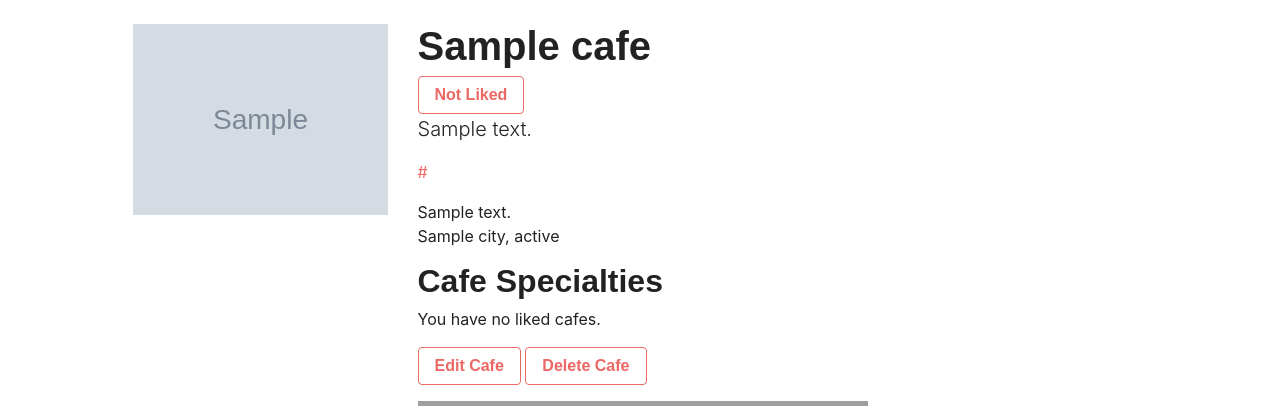
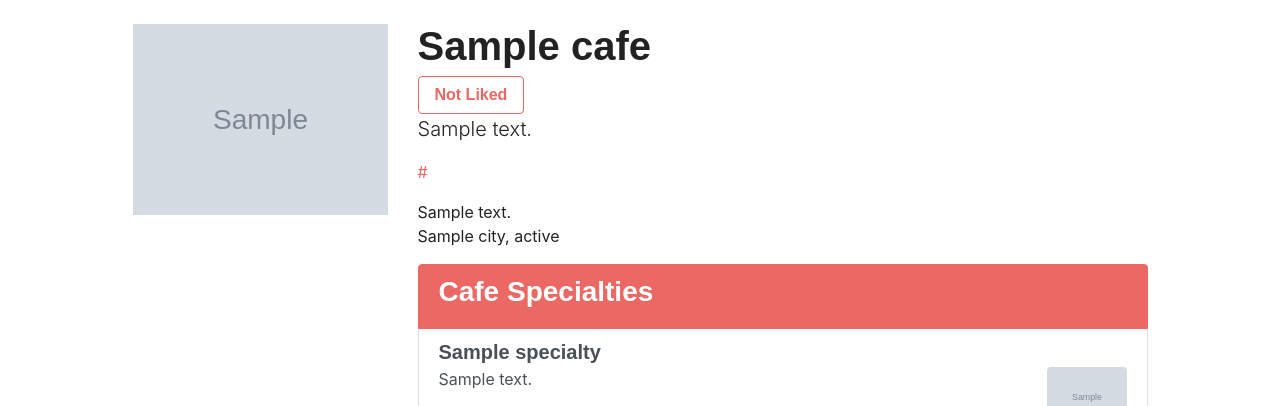
Before and after one commit to veronicani/flask-cafe, a Flask app: page /cafes/1 in a window 1280 px wide. Shown: the part 59-465 px from the top of the page. Run offline with Flask 3, Linux system fonts and the light colour scheme; tables that the repository leaves empty hold one stand-in row (values such as "Sample post"); grey boxes marked "Sample" are stand-in pictures; some web fonts are replaced; grey boxes are pictures that could not be loaded.

Commit message:
added cafe specialties list

```diff
--- a/templates/cafe/detail.html
+++ b/templates/cafe/detail.html
@@ -15,11 +15,9 @@
     <h1>{{ cafe.name }}</h1>
 
     {% if cafe not in g.user.liked_cafes %}
-    <a data-cafe-id="{{ cafe.id }}"
-    class="toggle-like-btn btn btn-outline-primary" href="FOR-AJAX">Not Liked</a>
+    <a data-cafe-id="{{ cafe.id }}" class="toggle-like-btn btn btn-outline-primary" href="FOR-AJAX">Not Liked</a>
     {% else %}
-    <a data-cafe-id="{{ cafe.id }}"
-    class="toggle-like-btn btn btn-outline-primary" href="FOR-AJAX">Liked</a>
+    <a data-cafe-id="{{ cafe.id }}" class="toggle-like-btn btn btn-outline-primary" href="FOR-AJAX">Liked</a>
     {% endif %}
 
     <p class="lead">{{ cafe.description }}</p>
@@ -31,22 +29,32 @@
       {{ cafe.get_city_state() }}<br>
     </p>
 
-    <h2>Cafe Specialties</h2>
-    <!-- TODO: Implement specialties -->
-    {% if g.user.liked_cafes %}
-      <ul id="user-liked-cafes" class="list-group mb-2">
-        {% for cafe in g.user.liked_cafes %}
 
-          <li class="list-group-item d-flex justify-content-between align-items-center">
-            <a href="{{ url_for('cafe_detail', cafe_id=cafe.id) }}">
-              {{ cafe.name }}</a>
-            <a data-cafe-id="{{ cafe.id }}"
-            class="toggle-like-btn btn btn-outline-primary" href="FOR-AJAX">Liked</a>
-          </li>
-          {% endfor %}
-      </ul>
-    {% else %}
-      <p>You have no liked cafes.</p>
+
+    {% if cafe.specialties %}
+    <ul id="cafe-specialties" class="list-group mb-2">
+      <li class="list-group-item list-group-item-action active">
+        <h3>Cafe Specialties</h2>
+      </li>
+
+      {% for s in cafe.specialties %}
+      <li class="list-group-item list-group-item-action flex-column align-items-start">
+        <div class="d-flex w-100 justify-content-between">
+          <h5 class="mb-1">{{ s.name }}</h5>
+        </div>
+        <div class="d-flex w-100 justify-content-between">
+          <p class="mb-1">{{ s.description }}</p>
+
+          {% if s.image_url %}
+          <img class="rounded float-end" style="width: 5em"
+          src="{{ s.image_url }}" alt="{{ s.name }}">
+          {% endif %}
+
+        </div>
+      </li>
+      {% endfor %}
+
+    </ul>
     {% endif %}
 
     <p>
@@ -57,10 +65,8 @@
         Delete Cafe
       </a>
     </p>
-    <iframe width="450" height="250" frameborder="0" style="border:0"
-    referrerpolicy="no-referrer-when-downgrade"
-      src="{{ cafe.get_map_url() }}"
-      allowfullscreen>
+    <iframe width="450" height="250" frameborder="0" style="border:0" referrerpolicy="no-referrer-when-downgrade"
+      src="{{ cafe.get_map_url() }}" allowfullscreen>
     </iframe>
   </div>
 </div>
```
